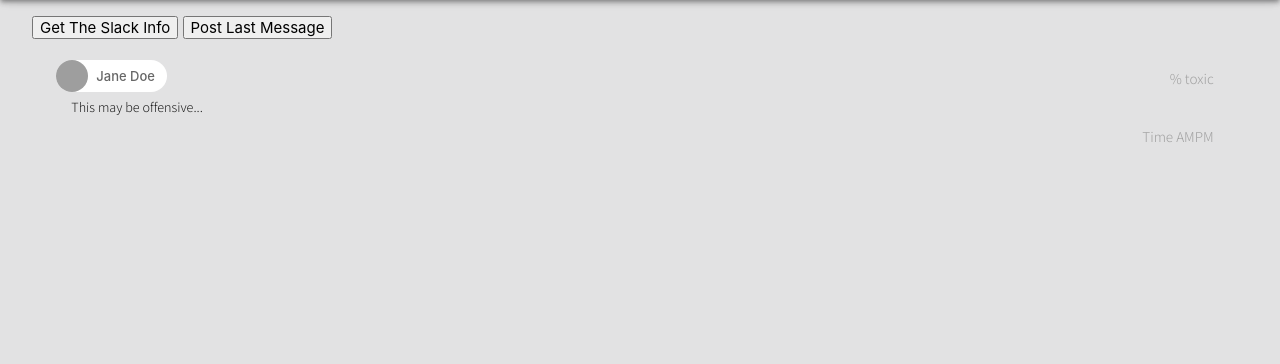
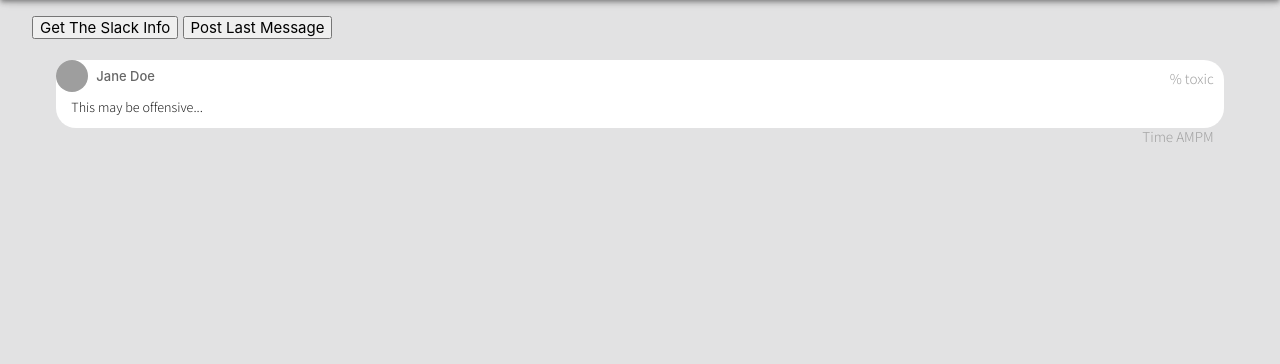
Before and after one commit to madisonkoch/tone, a PHP site: page /slackContent.html in a window 1280 px wide. Shown: the part 56-420 px from the top of the page. Run offline with PHP 8.4, Linux system fonts and the light colour scheme; some libraries are stand-ins or nearby versions; grey boxes are pictures that could not be loaded.

Commit message:
Slack message structure & style

```diff
--- a/asssets/css/style.css
+++ b/asssets/css/style.css
@@ -178,9 +178,12 @@ h6.toxicity-text{
     width:96%;
     margin-left:auto;
     margin-right:auto;
+    background-color: white;
+    border-radius: 20px;
 }
 .user-message{
     margin-bottom:10px;
+    padding-bottom:10px;
 }
 .message-head{
     margin-bottom:0;
--- a/asssets/javascript/app.js
+++ b/asssets/javascript/app.js
@@ -192,11 +192,11 @@ var config = {
             const template = `<div class="user-message">
                 <div class="row message-head">
                     <div class="chip username"><img class="chip-img" src="https://static01.nyt.com/images/2018/02/11/realestate/11dogs-topbreeds-Chihuahua/11dogs-topbreeds-Chihuahua-master495.jpg" alt="Contact Person">
-                    <span>${user}: </span> ${message}
+                    <span>${user}</span>
                     </div>
                     <div class="right toxicity"> % toxic</div>
                 </div>
-                <p class="row message-text"> This may be offensive...</p>
+                <p class="row message-text">${message}</p>
                 <div  class="right timestamp">Time AMPM</div>
             </div>`;
             $('#all-messages').append(template);
```
